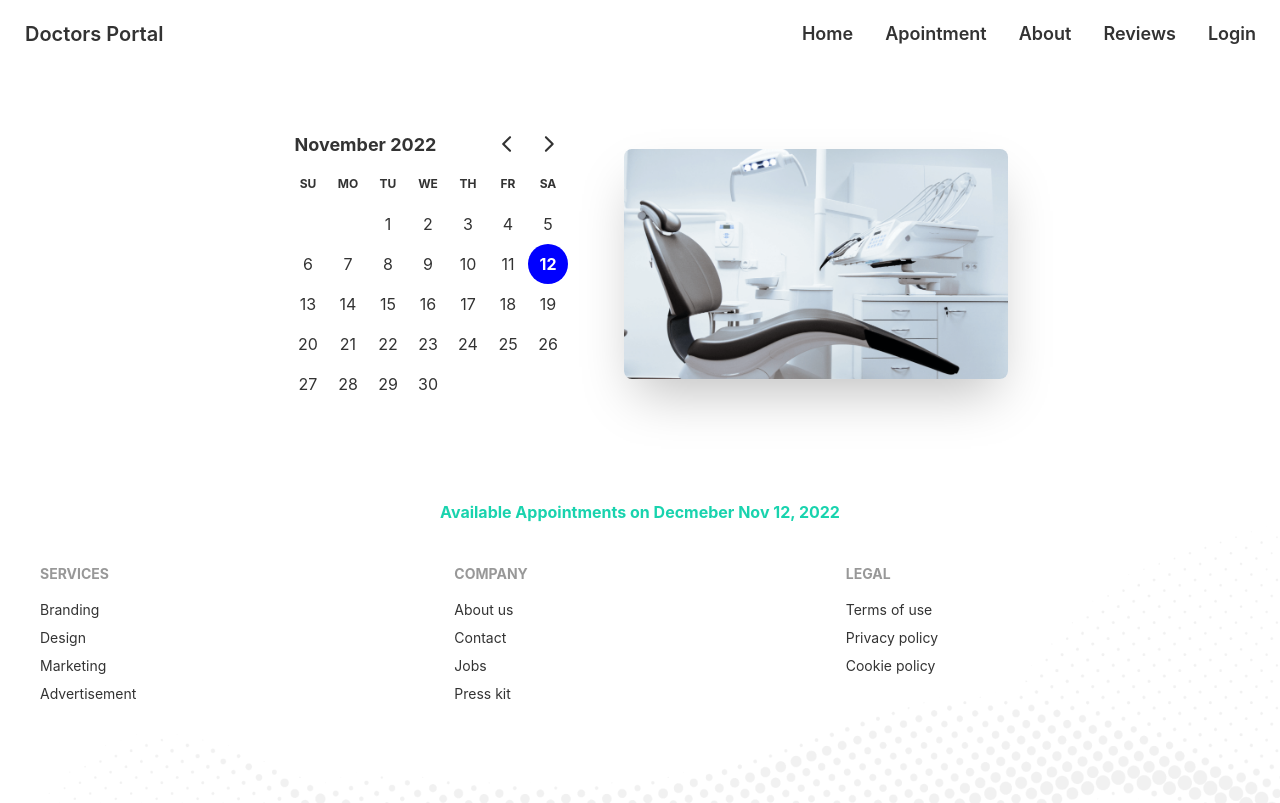
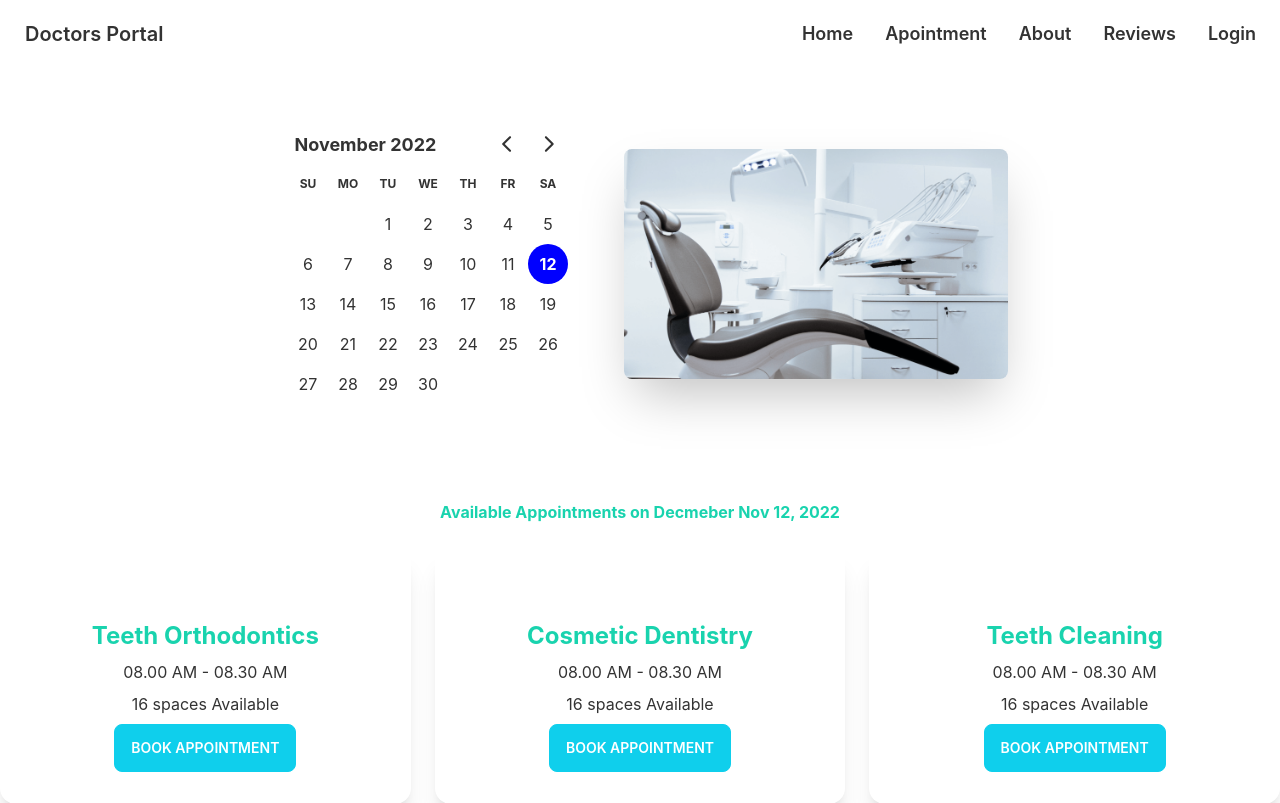
Before and after one commit to 002imran/doctors-portal-client, a React (Create React App) app: page /appointment in a window 1280 px wide. Shown: the top 803 px of the page. Built offline with nearby package versions, Linux system fonts and the light colour scheme.

Commit message:
Appointment Options and available slots with conditional rendering

```diff
--- /dev/null
+++ b/src/Pages/Appointment/AvailableAppointments/AppointmentOption.js
@@ -0,0 +1,19 @@
+import React from 'react';
+
+const AppointmentOption = ({appointmentOption}) => {
+    const {name, slots} = appointmentOption;
+    return (
+      <div className="card shadow-xl">
+        <div className="card-body text-center mt-10">
+          <h2 className="text-2xl text-secondary font-bold text-center">{name}</h2>
+          <p>{slots.length > 0 ? slots[0] : 'Try Another Day'}</p>
+          <p>{slots.length} {slots.length > 1 ? 'spaces' : 'space'} Available</p>
+          <div className="card-actions justify-center">
+            <button className="btn btn-primary text-white">Book Appointment</button>
+          </div>
+        </div>
+      </div>
+    );
+};
+
+export default AppointmentOption;
--- a/src/Pages/Appointment/AvailableAppointments/AvailableAppointments.js
+++ b/src/Pages/Appointment/AvailableAppointments/AvailableAppointments.js
@@ -1,12 +1,30 @@
 import { format } from 'date-fns';
-import React from 'react';
+import React, { useEffect, useState } from 'react';
+import AppointmentOption from './AppointmentOption';
 
 const AvailableAppointments = ({selectedDate}) => {
+    const [appointmentOptions, setAppointmentOptions] = useState([])
+
+    useEffect(()=>{
+        fetch('appointmentOptions.json')
+        .then(res => res.json())
+        .then(data => setAppointmentOptions(data))
+    },[])
+
     return (
-      <section className='mt-16'>
+      <section className='my-16'>
         <p className="text-center text-secondary font-bold">
           Available Appointments on Decmeber {format(selectedDate, "PP")}
         </p>
+        <div className='grid grid-cols-1 md:grid-cols-2 lg:grid-cols-3 gap-6 mt-6'>
+            {
+                appointmentOptions.map(option=> <AppointmentOption key={option._id}
+                        appointmentOption={option}
+                >
+
+                </AppointmentOption>)
+            }
+        </div>
       </section>
     );
 };
```
